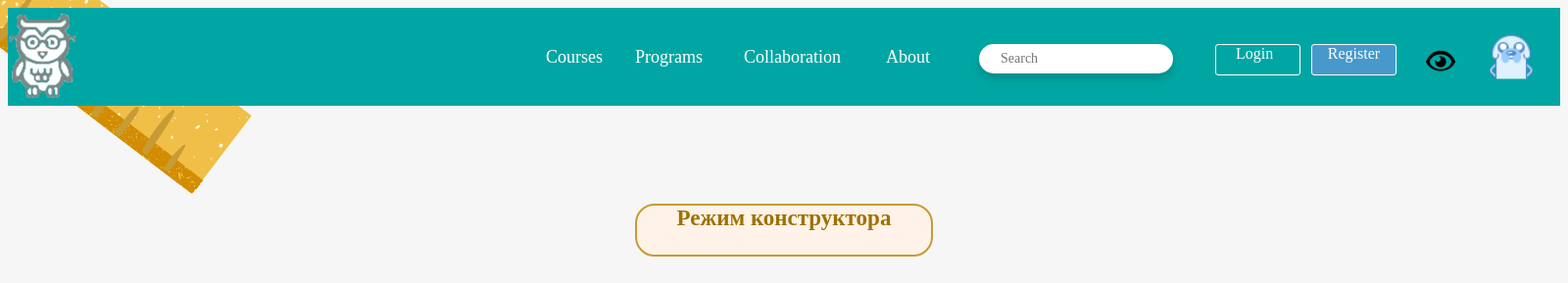
After one commit to niki4cool/django-friendly, a Django app: a page that uses EdPlatform/oursite/templates/OurSite/id_playlist.html in a window 1600 px wide. The commit adds this page. Shown: the top 289 px of the page at 98% size. Run offline with Django 3.2, Linux system fonts and the light colour scheme; tables that the repository leaves empty hold one stand-in row (values such as "Sample post"); some libraries are stand-ins or nearby versions.

```diff
--- a/EdPlatform/oursite/forms.py
+++ b/EdPlatform/oursite/forms.py
@@ -37,7 +37,7 @@ class CoursesForm(forms.ModelForm):
 class CheckForm(forms.ModelForm):
     class Meta:
         model = UrlCheck
-        fields = ['user', 'url']
+        fields = ['title', 'url']
 
 
 class CourseForm(forms.ModelForm):
--- /dev/null
+++ b/EdPlatform/oursite/templates/OurSite/id_playlist.html
@@ -0,0 +1,86 @@
+{% load static %}
+
+<html lang="en">
+<head>
+  <meta charset="UTF-8">
+  <title>Home</title>
+  <link rel="stylesheet" href="{% static 'css/id.css' %}">
+    <script src="{% static 'node_modules/video.js/dist/video.js' %} "></script>
+    <script src="{% static 'node_modules/videojs-playlist/dist/videojs-playlist.js' %}"></script>
+   <link href="https://vjs.zencdn.net/7.17.0/video-js.css" rel="stylesheet" />
+</head>
+<body class="bg">
+    <header class="header">
+      <a href="http://127.0.0.1:8000"><img class="" src="{% static 'images/morfusha_sova.png' %}" alt=""></a>
+      <p class="headerText1">Courses</p>
+      <p class="headerText2">Programs</p>
+      <p class="headerText3">Collaboration</p>
+      <p class="headerText4">About</p>
+      <form class="search-form">
+        <input type="search" value="" placeholder="Search" class="search-input">
+          <button type="submit" class="search-button">
+            <svg class="submit-button">
+              <use xmlns:xlink="http://www.w3.org/1999/xlink" xlink:href="#search"></use>
+            </svg>
+          </button>
+      </form>
+      <div class="login">
+        <span class="inText1">Login</span>
+      </div>
+      <div class="register">
+        <span class="inText2">Register</span>
+      </div>
+      <img class="eye" src="{% static 'images/eye.png' %}" alt="">
+      <img class="profile" src="{% static 'images/jake.png' %}" alt="">
+    </header>
+    <div class="center">
+        <div class="perehod">
+            <a href="../" class="buttona_">Режим конструктора</a>
+        </div>
+<div class="move_video">
+    {% for m in Mod %}
+	<video class="" id="" preload="auto" controls width="800" height="600">
+
+    <source src="{{m.video.url}}" type="video/mp4">
+
+</video>
+    <br>
+    {% endfor %}
+</div>
+</div>
+
+<style>
+    .move_video{
+    display: block;
+    margin-left: auto;
+    margin-right: auto;
+    }
+
+    .perehod{
+    width: 300px;
+    height: 50px;
+    margin-top: 30px;
+    margin-left: auto;
+    margin-right: auto;
+    margin-bottom: 30px;
+    color: #9F7100;
+    font-size: 23px;
+    font-weight: 600;
+    background-color: #FFF3E9;
+    border: 2px solid #C79C34;
+    border-radius: 20px;
+    text-align: center;
+    vertical-align: middle;
+    }
+
+    .buttona_{
+vertical-align: middle;
+padding-top: 10px;
+margin-top: 10px;
+color: #9F7100;
+    alink: #9F7100;
+    text-decoration: none;
+    }
+</style>
+</body>
+</html>
--- a/EdPlatform/oursite/urls.py
+++ b/EdPlatform/oursite/urls.py
@@ -13,6 +13,7 @@ urlpatterns = [
     path('razrab/', views.razrab, name='razrab'),
     path('accounts/profile/', views.profile, name='profile'),
     path('accounts/profile_admin/', views.profile_admin, name='profile_admin'),
+    path('search/', views.Search, name='search'),
     # path('test', views.newCourses, name='newCourses'),
     # # path('accounts/profile/', RedirectView.as_view(pattern_name="index")),
     # path('upload/', views.upload, name='upload'),
--- a/EdPlatform/oursite/views.py
+++ b/EdPlatform/oursite/views.py
@@ -11,7 +11,7 @@ from django.shortcuts import render, redirect
 from taggit.models import Tag
 from django.http import request, HttpResponse, Http404
 from cart.forms import CartAddProductForm
-from .models import Course, Module, Homework
+from .models import Course, Module, Homework, UrlCheck
 from orders.models import Order, OrderItem
 from .models import Video, Subject
 from django.contrib.auth.models import User
@@ -24,18 +24,19 @@ from django.db.models import Q
 
 
 # Create your views here.
+def Search(request):
+    query = request.GET.get('q')
+    object_list = Course.objects.filter(title__icontains=query)
+    return render(request, 'oursite/search.html', {"list":object_list})
+def post_list(request):
 
-def post_list(request):
-    video = Video.objects.all()
-    return render(request, 'oursite/index.html', {'Vid': video})
+    return render(request, 'oursite/index.html')
 
 
 def show_course(request, slug):
     course = Course.objects.get(slug=slug)
     module = Module.objects.filter(course=course)
     dz = course.work
-
-
     if request.method == 'POST':
         form = HomeworkForm(request.POST, request.FILES)
         if form.is_valid():
@@ -224,23 +225,23 @@ def register(request):
 
 def razrab(request):
     error=""
-    user = models.User.objects.get(id=request.user.id)
+    check = UrlCheck.objects.all()
     if request.method == 'POST':
         form = CheckForm(request.POST)
         if form.is_valid():
             newform = form.save(commit=False)
-            form.instance.user = request.user
+            newform.user = User.objects.filter(id=request.user.id).first()
             newform.save()
             return redirect('oursite:profile')
     else:
-        form = CheckForm()
+        newform = CheckForm()
 
-    form = CheckForm()
+    newform = CheckForm()
 
     data = {
-        'form': form,
+        'check': check,
+        'form': newform,
         'error': error,
-        'user': user
     }
 
     return render(request, 'oursite/razrab.html', data)
--- /dev/null
+++ b/EdPlatform/static/css/id.css
@@ -0,0 +1,303 @@
+*{
+    font-family: Mont;
+
+}
+
+
+
+.header{
+    width: 100%;
+    background: #00A6A3;
+    height: 100px;
+    position: relative;
+
+}
+
+.name{
+    color: #FFFFFF;
+    font-weight: 550;
+    font-size: 36;
+    height: 50px;
+    position: absolute;
+    top: 0;
+    left: 368;
+    bottom: 0;
+    margin: auto 0;
+}
+
+.helptext{
+display: none;
+}
+
+.headerText1{
+    color: #FFFFFF;
+    font-size: 18;
+    height: 50px;
+    position: absolute;
+    top: 29%;
+    left: 549;
+    bottom: 0;
+    margin: auto 0;
+}
+
+.headerText2{
+    color: #FFFFFF;
+    font-size: 18;
+    height: 50px;
+    position: absolute;
+    top: 29%;
+    left: 640;
+    bottom: 0;
+    margin: auto 0;
+}
+
+.headerText3{
+    color: #FFFFFF;
+    font-size: 18;
+    height: 50px;
+    position: absolute;
+    top: 29%;
+    left: 751;
+    bottom: 0;
+    margin: auto 0;
+}
+
+.headerText4{
+    color: #FFFFFF;
+    font-size: 18;
+    height: 50px;
+    position: absolute;
+    top: 29%;
+    left: 896;
+    bottom: 0;
+    margin: auto 0;
+}
+
+.search-form {
+  position: absolute;
+  top: 52%;
+  left: 1090;
+  width: 198px;
+  height: 30px;
+  border-radius: 40px;
+  box-shadow: 0 6px 8px rgba(0, 0, 0, 0.15);
+  transform: translate(-50%, -50%);
+  background: #fff;
+  transition: all 0.3s ease;
+}
+
+.search-input {
+  position: absolute;
+  top: 5px;
+  left: 20px;
+  font-size: 14px;
+  background: none;
+  color: #5a6674;
+  width: 195px;
+  height: 20px;
+  border: none;
+  appearance: none;
+  outline: none;
+
+  &::-webkit-search-cancel-button {
+    appearance: none;
+  }
+}
+
+.submit-button{
+height: 100px;
+
+}
+
+.search-button {
+  position: absolute;
+  top: 10px;
+  left: 15px;
+  height: 20px;
+  width: 20px;
+  padding: 0;
+  margin: 0;
+  border: none;
+  background: none;
+  outline: none!important;
+  cursor: pointer;
+
+  & svg {
+    width: 20px;
+    height: 20px;
+    fill: #5a6674;
+  }
+}
+
+.login{
+    box-sizing: content-box;
+    width:85;
+    height: 30;
+    border: 1px solid white;
+    font-size: 16;
+    position: absolute;
+    top: 5%;
+    left: 1232;
+    bottom: 0;
+    margin: auto 0;
+    border-radius: 3px;
+
+
+}
+
+.register{
+    box-sizing: content-box;
+    background: #4799CB;
+    width:85;
+    height: 30;
+    border: 1px solid white;
+    font-size: 16;
+    position: absolute;
+    top: 5%;
+    left: 1330;
+    bottom: 0;
+    margin: auto 0;
+    border-radius: 3px;
+    text-align: center;
+}
+
+.inText1{
+    color: #FFFFFF;
+    padding: 20px;
+    margin-top: 80px;
+}
+
+.inText2{
+    color: #FFFFFF;
+
+}
+
+.profile{
+    height: 50px;
+    position: absolute;
+    top: 0;
+    left: 1489;
+    bottom: 0;
+    margin: auto 20;
+}
+
+.eye{
+    height: 50 px;
+    position: absolute;
+    top: 10;
+    left: 1427;
+    bottom: 0;
+    margin: auto 20;
+    width: 30px;
+
+}
+
+.center{
+    width: 762px;
+    height: 669px;
+    position: relative;
+    margin-top: 100px;
+    margin: 100px auto;
+    border-radius: 30px;
+
+}
+
+.auth{
+    position: absolute;
+    margin-top: 40px;
+    margin-left: 202px;
+    color: #FFFFFF;
+    font-size: 30px;
+    font-weight: 550;
+}
+
+.logPassAuth{
+padding-top: 100px !important;
+padding-left: 80px !important;
+
+}
+
+.log-auth{
+    margin-bottom: 20px;
+    color: #FFFFFF;
+    font-size: 30px;
+    font-weight: 550;
+
+}
+
+#id_username{
+height: 65px; width:509px; padding-top: 40px; position: relative; vertical-align: top; margin-bottom: 20px; margin-top: 1px;
+}
+
+.log-img{
+    border-radius: 10px;
+}
+
+.bg{
+    background: url(../images/b1.png);
+
+}
+
+
+label{
+display: none;
+}
+
+.pass-auth{
+position: absolute;
+padding-top: 80px;
+margin-bottom: 20px;
+    color: #FFFFFF;
+    font-size: 30px;
+    font-weight: 550;
+}
+
+#id_password1{
+height: 65px; width:509px; padding-top: 35px; position: relative; vertical-align: top; margin-bottom: 20px; margin-top: 50px; margin-left: 69px;
+}
+
+.pass2-auth{
+position: absolute;
+padding-top: 210px;
+margin-bottom: 20px;
+    color: #FFFFFF;
+    font-size: 30px;
+    font-weight: 550;
+}
+
+#id_password2{
+height: 65px; width:509px; padding-top: 35px; position: relative; vertical-align: top; margin-bottom: 20px; margin-top: 40px; margin-left: 69px;
+}
+
+.inp{
+
+background: #FFD367; border: 3px solid #C79C34; border-radius: 20px; width: 580px; height: 90px; color: #9F7100;
+    font-size: 30px;
+    font-weight: 550;
+}
+
+.razrab{
+text-decoration: underline; color: #FFFFFF; padding-left: 180px; font-size: 25px; padding-bottom: -5px;
+}
+
+
+
+@keyframes spin{
+ from {
+    transform: rotate(0deg);
+  }
+  to {
+    transform: rotate(360deg);
+  }
+}
+
+.video-block{
+
+}
+.video{
+margin:0 auto; position: relative; padding-left: 33%;
+}
+
+.vidos{
+margin:0 auto; position: relative; padding-left: 33%;
+}
```
Also changed, not shown: EdPlatform/oursite/templates/OurSite/index.html (+2 -7 lines), EdPlatform/oursite/templates/OurSite/razrab.html (added, +63 -0 lines), EdPlatform/oursite/templates/OurSite/search.html (added, +16 -0 lines).
